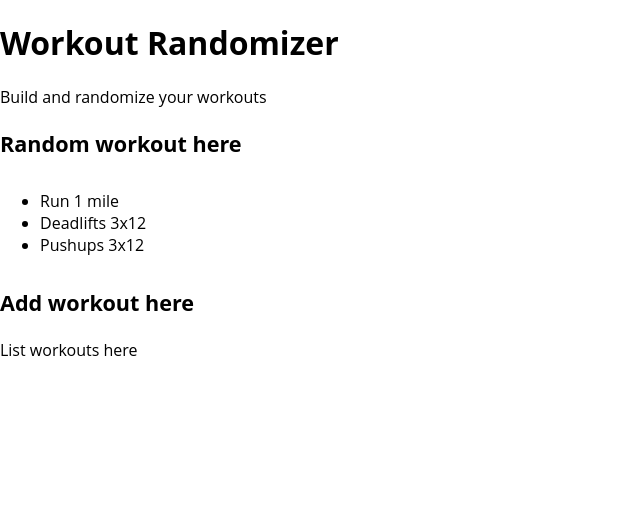
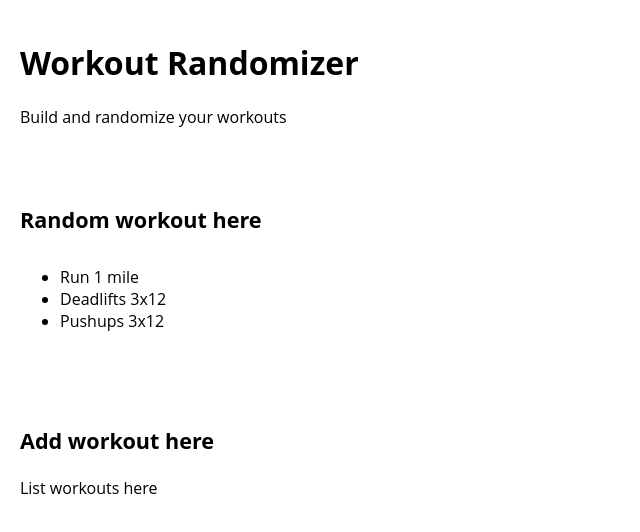
Before and after one commit to mrjasonweaver/workout-randomizer, a React (Create React App) app: page / in a window 1280 px wide. Shown: the top 532 px of the page, without its empty margins (0-640 px from the left). Built offline with nearby package versions, Linux system fonts and the light colour scheme.

Commit message:
adding inner wrap

```diff
--- a/src/components/AddWorkout.js
+++ b/src/components/AddWorkout.js
@@ -4,8 +4,10 @@ class AddWorkout extends React.Component {
     render() {
         return (
             <div>
-                <h3>{this.props.sectionTitle}</h3>
-                <p>List workouts here</p>
+                <div className="wrap">
+                    <h3>{this.props.sectionTitle}</h3>
+                    <p>List workouts here</p>
+                </div>
             </div>
 
         )
--- a/src/components/Header.js
+++ b/src/components/Header.js
@@ -4,8 +4,10 @@ class Header extends React.Component {
     render() {
         return (
             <header className="app-header">
-                <h1>{this.props.siteTitle}</h1>
-                <p>{this.props.tagline}</p>
+                <div className="wrap">
+                    <h1>{this.props.siteTitle}</h1>
+                    <p>{this.props.tagline}</p>
+                </div>
             </header>
         )
     }
--- a/src/components/Workout.js
+++ b/src/components/Workout.js
@@ -4,6 +4,7 @@ class Workout extends React.Component {
     render() {
         return (
             <div className="app-workout">
+                <div className="wrap">
                     <h3>{this.props.content}</h3>
                     <ul>
                         <li>Run 1 mile</li>
@@ -11,6 +12,7 @@ class Workout extends React.Component {
                         <li>Pushups 3x12</li>
                     </ul>
                 </div>
+            </div>
         )
     }
 }
--- a/src/css/style.css
+++ b/src/css/style.css
@@ -180,3 +180,6 @@ body {
   font-family: 'Open Sans', sans-serif;
   font-size: 2rem;
 }
+.wrap {
+  padding: 20px;
+}
```
Lines whose indentation alone changed are shown as unchanged.
